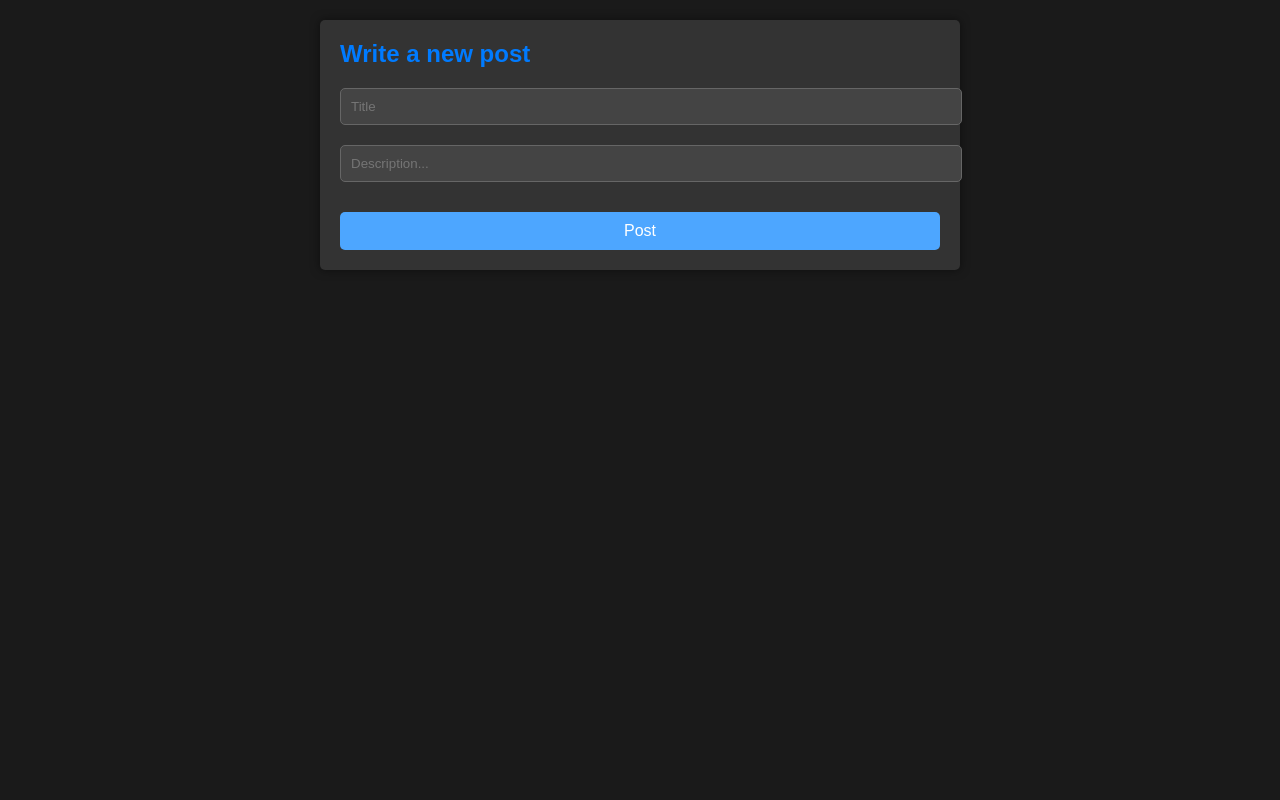
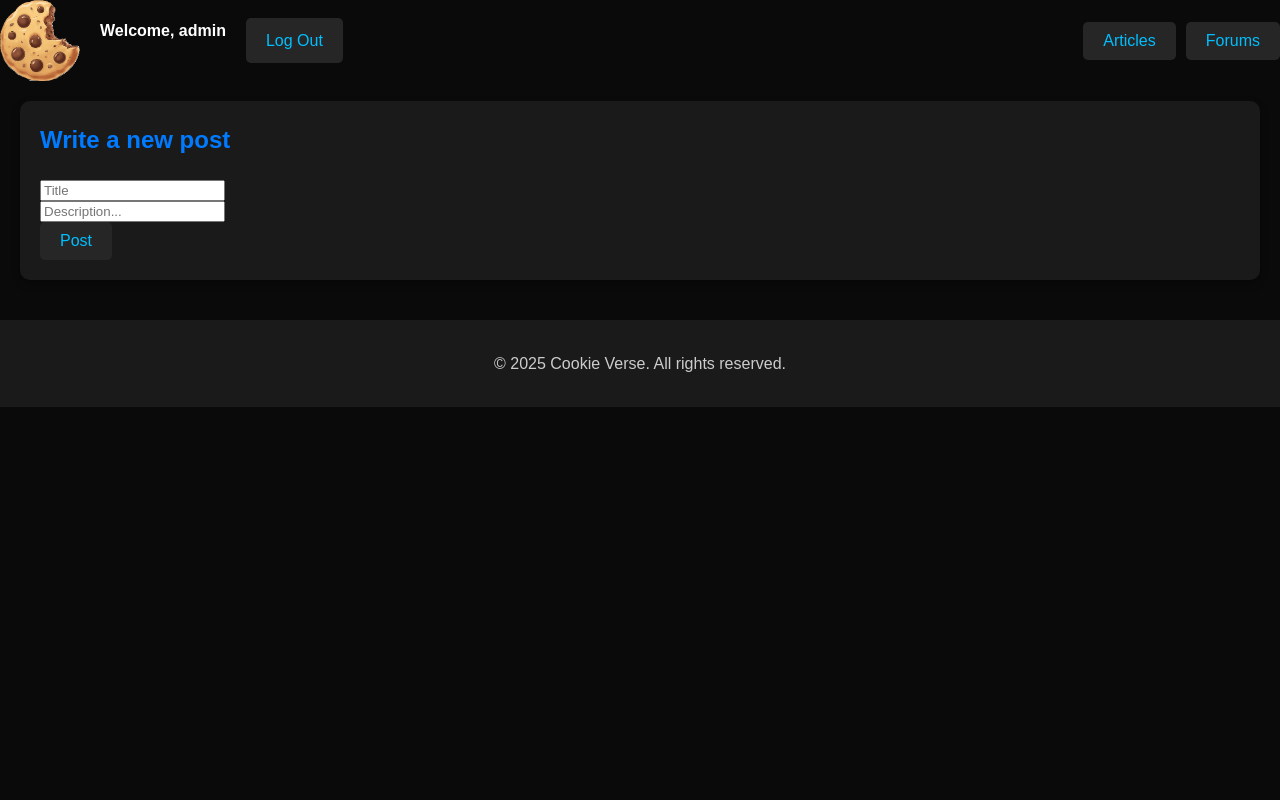
Before and after one commit to GogoManev/HackTues11-Cookie_Verse, a Django app: page /newpost/ in a window 1280 px wide. Run offline with Django 5.2, Linux system fonts and the light colour scheme; a user stored in the database is signed in.

Commit message:
base.html

```diff
--- /dev/null
+++ b/backend/CookieTracker/static/styles/base.css
@@ -0,0 +1,101 @@
+body {
+    font-family: Arial, sans-serif;
+    background: #1a1a1a;
+    color: #ddd;
+    margin: 0;
+    padding: 20px;
+    justify-content: center;
+}
+
+.navbar {
+    position: sticky;
+    background-color: #0a0a0a; /* Background color */
+    display: flex;
+    top: 0%;
+    width: 100%;
+    z-index: 100;
+}
+
+.top-bar {
+    display: flex;
+    align-items: center; /* Vertically center the logo and buttons */
+    justify-content: space-between; /* Space between logo and buttons */
+    width: 100%; /* Full width */
+    flex-wrap: nowrap; /* Prevent wrapping; elements must stay in one line */
+    box-sizing: border-box; /* Ensure padding and borders are included in width */
+}
+
+/* Logo Styling */
+.logo {
+    width: 80px;  /* Set logo size */
+    height: auto; /* Keep aspect ratio */
+    display: block;
+    margin-right: 20px; /* Space between logo and buttons */
+}
+
+/* Authentication Buttons (Left) */
+.auth-buttons-left {
+    display: flex; /* Display buttons next to each other */
+    gap: 10px; /* Space between buttons */
+}
+
+/* Authentication Buttons (Right) */
+.auth-buttons-right {
+    display: flex; /* Display buttons next to each other */
+    gap: 10px; /* Space between buttons */
+    margin-left: auto; /* Push the buttons to the far right */
+}
+
+/* Button Styling */
+.btn {
+    background-color: #262626; /* Background color for buttons */
+    color: #00bfff; /* White text */
+    border: none; /* Remove default border */
+    padding: 10px 20px; /* Padding inside the buttons */
+    font-size: 16px; /* Font size */
+    cursor: pointer; /* Cursor changes to pointer on hover */
+    border-radius: 5px; /* Rounded corners */
+    transition: background-color 0.3s ease; /* Smooth transition for background color */
+}
+
+.btn:hover {
+    background-color: #7C9399; /* Darker color on hover */
+}
+
+footer {
+    text-align: center;
+    padding: 15px;
+    background-color: #1a1a1a;
+    color: #cccccc;
+    position: sticky;
+    margin-top: 40px;
+}
+
+@media (max-width: 768px) {
+    .top-bar {
+        flex-direction: column; /* Stack elements vertically */
+        align-items: flex-start; /* Align items to the start (left) */
+        justify-content: flex-start; /* Align to top */
+        padding: 10px; /* Reduce padding on small screens */
+    }
+
+    /* Adjust buttons to fit better on smaller screens */
+    .auth-buttons-left, .auth-buttons-right {
+        width: 100%;
+        gap: 5px;
+        margin-top: 10px;
+        justify-content: flex-start; /* Align buttons to the left */
+    }
+
+    /* Reduce button size on smaller screens */
+    .btn {
+        font-size: 14px; /* Smaller font size for mobile */
+        padding: 8px 16px; /* Smaller padding */
+    }
+
+    /* Adjust logo size on small screens */
+    .logo {
+        width: 60px; /* Smaller logo */
+        margin-right: 10px; /* Reduced space around the logo */
+    }
+}
--- a/backend/CookieTracker/static/styles/index.css
+++ b/backend/CookieTracker/static/styles/index.css
@@ -1,85 +1,3 @@
-/* Global Styles */
-body {
-    font-family: Arial, sans-serif;
-    margin: 0;
-    padding: 0;
-}
-
-/* Container Styles */
-.container {
-    padding: 20px;
-}
-
-/* Header Bar Styles */
-header {
-    background-color: #7EA7B9; /* Background color */
-    padding: 10px 20px; /* Padding inside the bar */
-    position: fixed; /* Keep the header at the top */
-    top: 0; /* Align to the top of the page */
-    left: 0;
-    width: 100%; /* Full width */
-    z-index: 1000; /* Ensure it stays on top of other elements */
-    box-sizing: border-box; /* Include padding in width calculation */
-}
-
-/* Top Bar Styles */
-.top-bar {
-    display: flex;
-    align-items: center; /* Vertically center the logo and buttons */
-    justify-content: space-between; /* Space between logo and buttons */
-    width: 100%; /* Full width */
-    flex-wrap: nowrap; /* Prevent wrapping; elements must stay in one line */
-    box-sizing: border-box; /* Ensure padding and borders are included in width */
-}
-
-/* Logo Styling */
-.logo {
-    width: 80px;  /* Set logo size */
-    height: auto; /* Keep aspect ratio */
-    display: block;
-    margin-right: 20px; /* Space between logo and buttons */
-}
-
-/* Authentication Buttons (Left) */
-.auth-buttons-left {
-    display: flex; /* Display buttons next to each other */
-    gap: 10px; /* Space between buttons */
-}
-
-/* Authentication Buttons (Right) */
-.auth-buttons-right {
-    display: flex; /* Display buttons next to each other */
-    gap: 10px; /* Space between buttons */
-    margin-left: auto; /* Push the buttons to the far right */
-}
-
-/* Button Styling */
-.btn {
-    background-color: #9DBAC2; /* Background color for buttons */
-    color: white; /* White text */
-    border: none; /* Remove default border */
-    padding: 10px 20px; /* Padding inside the buttons */
-    font-size: 16px; /* Font size */
-    cursor: pointer; /* Cursor changes to pointer on hover */
-    border-radius: 5px; /* Rounded corners */
-    transition: background-color 0.3s ease; /* Smooth transition for background color */
-}
-
-.btn:hover {
-    background-color: #7C9399; /* Darker color on hover */
-}
-/* General Page Styling */
-body {
-    font-family: Arial, sans-serif;
-    display: flex;
-    justify-content: center; /* Centers content horizontally */
-    align-items: center; /* Centers content vertically */
-    height: 100vh; /* Full viewport height */
-    background-color: #f0f0f0;
-    margin: 0;
-}
-
-/* Container for the Squares */
 .main-container {
     display: flex;
     gap: 20px; /* Space between squares */
@@ -88,13 +6,20 @@ body {
     flex-wrap: wrap; /* Allows wrapping on smaller screens */
     margin-top: 100px;
 }
-
+.username {
+    color: white; /* Ensure it's visible */
+    font-weight: bold;
+    font-size: 16px;
+    margin-right: 10px;
+    display: inline-block;
+}
 /* Individual Squares */
 .square {
     width: 200px;
     height: 250px;
-    background-color: white;
+    background-color: #262626;
     border-radius: 10px; /* Rounded corners */
+    border: 1px solid #333;
     display: flex;
     flex-direction: column;
     align-items: center;
--- a/backend/CookieTracker/static/styles/newpost.css
+++ b/backend/CookieTracker/static/styles/newpost.css
@@ -1,14 +1,4 @@
-body {
-    font-family: Arial, sans-serif;
-    background: #1a1a1a;
-    color: #ddd;
-    margin: 0;
-    padding: 20px;
-    display: flex;
-    justify-content: center;
-}
-
-form {
+.form {
     width: 100%;
     max-width: 600px;
     background: #333;
@@ -17,20 +7,21 @@ form {
     box-shadow: 0 0 10px rgba(0, 0, 0, 0.5);
 }
 
-form h1 {
+.form > h1 {
     margin: 0 0 20px;
     padding: 0;
     font-size: 24px;
     color: #007BFF;
 }
 
-form label {
+.form > label {
     display: block;
     margin: 0 0 10px;
 }
 
-form input[type="text"],
-form textarea {
+.form > input[type="text"],
+
+.form > textarea {
     width: 100%;
     padding: 10px;
     margin: 0 0 20px;
@@ -39,19 +30,3 @@ form textarea {
     background: #444;
     color: #ddd;
 }
-
-.btn {
-    margin-top: 10px;
-    padding: 10px;
-    border: none;
-    background: #4da6ff;
-    color: white;
-    border-radius: 5px;
-    cursor: pointer;
-    width: 100%;
-    display: block;
-    font-size: 16px;
-}
-.btn:hover {
-    background: #1e4db7;
-}
--- a/backend/CookieTracker/static/styles/styles.css
+++ b/backend/CookieTracker/static/styles/styles.css
@@ -1,13 +1,3 @@
-/* General Styles */
-body {
-  font-family: 'Arial', sans-serif;
-  margin: 0;
-  padding: 0;
-  background-color: #0a0a0a; /* Dark background */
-  color: #ffffff; /* White text */
-  line-height: 1.6;
-}
-
 header {
   background-color: #1a1a1a; /* Slightly lighter black */
   color: #00bfff; /* Bright blue for accents */
@@ -79,17 +69,6 @@ a:hover {
   text-decoration: underline;
 }
 
-footer {
-  text-align: center;
-  padding: 15px;
-  background-color: #1a1a1a; /* Dark footer */
-  color: #cccccc; /* Light gray text */
-  position: fixed;
-  bottom: 0;
-  width: 100%;
-}
-
-
 
 /* Article Page Specific Styles */
 .article-content {
@@ -158,12 +137,35 @@ footer {
   box-shadow: 0 4px 8px rgba(0, 191, 255, 0.2);
 }
 
-/* Footer Adjustment for Article Page */
-footer {
-  text-align: center;
-  padding: 15px;
+.form {
+  padding: 20px;
+  max-width: 1200px;
+  margin: 20px auto;
   background-color: #1a1a1a;
-  color: #cccccc;
-  position: relative;
-  margin-top: 40px;
+  border-radius: 10px;
+  box-shadow: 0 4px 8px rgba(0, 0, 0, 0.3);
 }
+
+.form > h1 {
+  margin: 0 0 20px;
+  padding: 0;
+  font-size: 24px;
+  color: #007BFF;
+}
+
+.form > label {
+  display: block;
+  margin: 0 0 10px;
+}
+
+.form > input[type="text"],
+
+.form > textarea {
+  width: 100%;
+  padding: 10px;
+  margin: 0 0 20px;
+  border: 1px solid #666;
+  border-radius: 5px;
+  background: #444;
+  color: #ddd;
+}
--- /dev/null
+++ b/backend/CookieTracker/static/styles/viewpost.css
@@ -0,0 +1,20 @@
+body {
+    font-family: 'Arial', sans-serif;
+    margin: 0;
+    padding: 0;
+    background-color: #0a0a0a; /* Dark background */
+    color: #ffffff; /* White text */
+    line-height: 1.6;
+}
+
+.title {
+    background-color: #1a1a1a; /* Slightly lighter black */
+    color: #00bfff; /* Bright blue for accents */
+    padding: 40px 20px;
+    text-align: center;
+  }
+
+.title h1 {
+    font-size: 2.5rem;
+    margin: 0;
+}
--- /dev/null
+++ b/backend/CookieTracker/templates/base.html
@@ -0,0 +1,41 @@
+{% load static %}
+
+<html lang="en">
+<head>
+    <meta charset="UTF-8">
+    <meta name="viewport" content="width=device-width, initial-scale=1.0">
+    <link rel="stylesheet" href="{% static 'styles/base.css' %}">
+    <link rel="stylesheet" href="{% static 'styles/viewpost.css' %}">
+    <link rel="stylesheet" href="{% static 'styles/styles.css' %}">
+    <link rel="stylesheet" href="{% static 'styles/index.css' %}">
+</head>
+<body>
+    <div class="navbar">
+        <div class="top-bar">
+            <img src="{% static '../static/main_logo.png' %}" alt="Forum Logo" class="logo">
+
+            <div class="auth-buttons-left">
+               {% if user.is_authenticated %}
+                   <span class="username">Welcome, {{ user.username }}</span>
+                   <a href="{% url 'logout' %}" class="btn">Log Out</a>
+               {% else %}
+                   <a href="{% url 'signup' %}" class="btn">Sign Up</a>
+                   <a href="{% url 'login' %}" class="btn">Log In</a>
+               {% endif %}
+           </div>
+
+               <div class="auth-buttons-right">
+                   <button class="btn">Articles</button>
+                   <button class="btn">Forums</button>
+               </div>
+           </div>
+    </div>
+
+    {% block content %}
+    {% endblock content %}
+
+    <footer>
+        <p>&copy; 2025 Cookie Verse. All rights reserved.</p>
+    </footer>
+</body>
+</html>
--- a/backend/CookieTracker/templates/newpost.html
+++ b/backend/CookieTracker/templates/newpost.html
@@ -1,20 +1,12 @@
-{% load static %}
+{% extends 'base.html' %}
 
-<!DOCTYPE html>
-<html>
-    <head>
-        <title> New Post</title>
-        <link rel="icon" href="{% static 'favicon.ico' %}">
-        <link rel="stylesheet", href="{% static 'styles/newpost.css' %}">
-    </head>
-
-    <body>
-        <form action="" method="post">
+{% block content %}
+<form class="form" action="" method="post">
     {% csrf_token %}
     <h1>Write a new post</h1>
     <div class="input-box">
         <input type="text" placeholder="Title" name="post_title" required>
-                <i class='bx bxs-envelope' ></i>
+        <i class='bx bxs-envelope'></i>
     </div>
     <div class="input-box">
         <input type="text" placeholder="Description..." name="post_body" required>
@@ -27,8 +19,7 @@
         {% endif %}
     </div>
 
-            <!--<input type="submit" value="Post" class="btn">-->
     <input class="btn" type="submit" value="Post" class="btn">
 </form>
-    </body>
-</html>
+
+{% endblock content %}
```
Also changed, not shown: other parts of backend/CookieTracker/static/styles/index.css (+9 -44 lines), backend/CookieTracker/static/styles/login.css (+12 -0 lines), backend/CookieTracker/templates/Articles.html (+3 -19 lines), backend/CookieTracker/templates/debloat.html (+3 -15 lines), backend/CookieTracker/templates/index.html (+8 -27 lines), backend/CookieTracker/templates/viewpost.html (+9 -12 lines), backend/CookieTracker/views.py (+16 -0 lines), backend/CookieTracker/static/main_logo.png, backend/db.sqlite3, 1 other file. Lines whose indentation alone changed are shown as unchanged.
